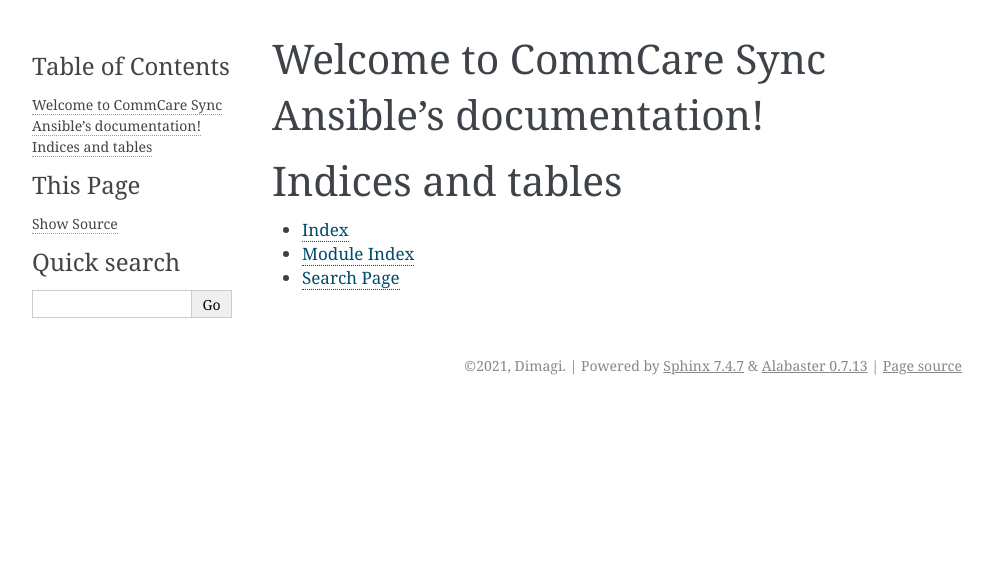
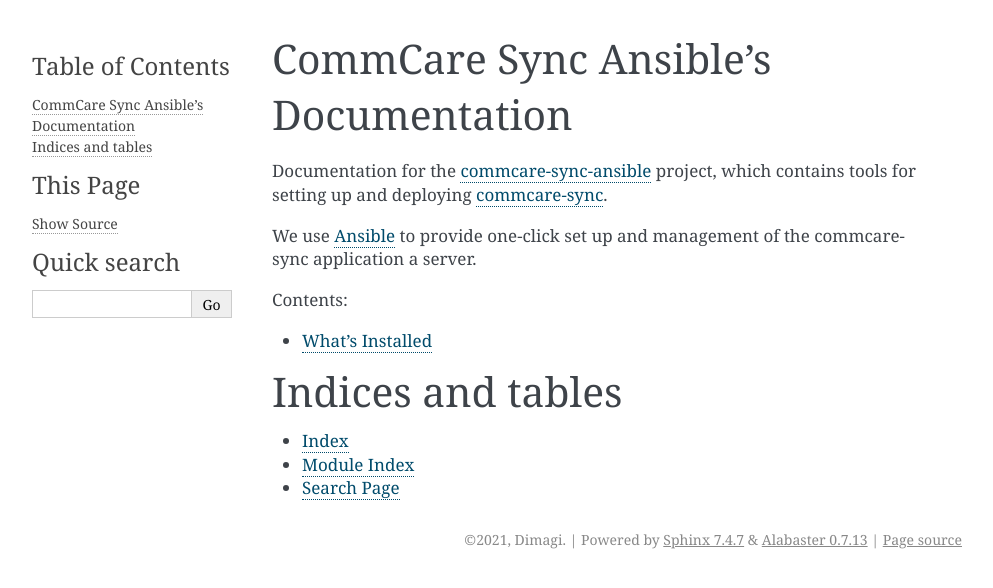
Before and after one commit to dimagi/commcare-sync-ansible, a Sphinx documentation site: the page built from docs/index.rst, in a window 1280 px wide. Shown: the top 588 px of the page, without its empty margins (148-1141 px from the left). Built offline with Sphinx 7.4.7, drawn with Linux system fonts in a browser that asks for light colours.

Commit message:
port what's installed section to read the docs

```diff
--- a/docs/index.rst
+++ b/docs/index.rst
@@ -1,16 +1,17 @@
-.. CommCare Sync Ansible documentation master file, created by
-   sphinx-quickstart on Thu Feb 18 15:26:05 2021.
-   You can adapt this file completely to your liking, but it should at least
-   contain the root `toctree` directive.
+CommCare Sync Ansible's Documentation
+=====================================
 
-Welcome to CommCare Sync Ansible's documentation!
-=================================================
+Documentation for the `commcare-sync-ansible <https://github.com/dimagi/commcare-sync-ansible>`_
+project, which contains tools for setting up and deploying `commcare-sync <https://github.com/dimagi/commcare-sync>`_.
+
+We use `Ansible <https://www.ansible.com/>`_ to provide one-click set up and management of the
+commcare-sync application a server.
 
 .. toctree::
    :maxdepth: 2
    :caption: Contents:
 
-
+   whats-installed
 
 Indices and tables
 ==================
```
Also changed, not shown: README.md (+0 -18 lines), docs/whats-installed.md (added, +19 -0 lines).
